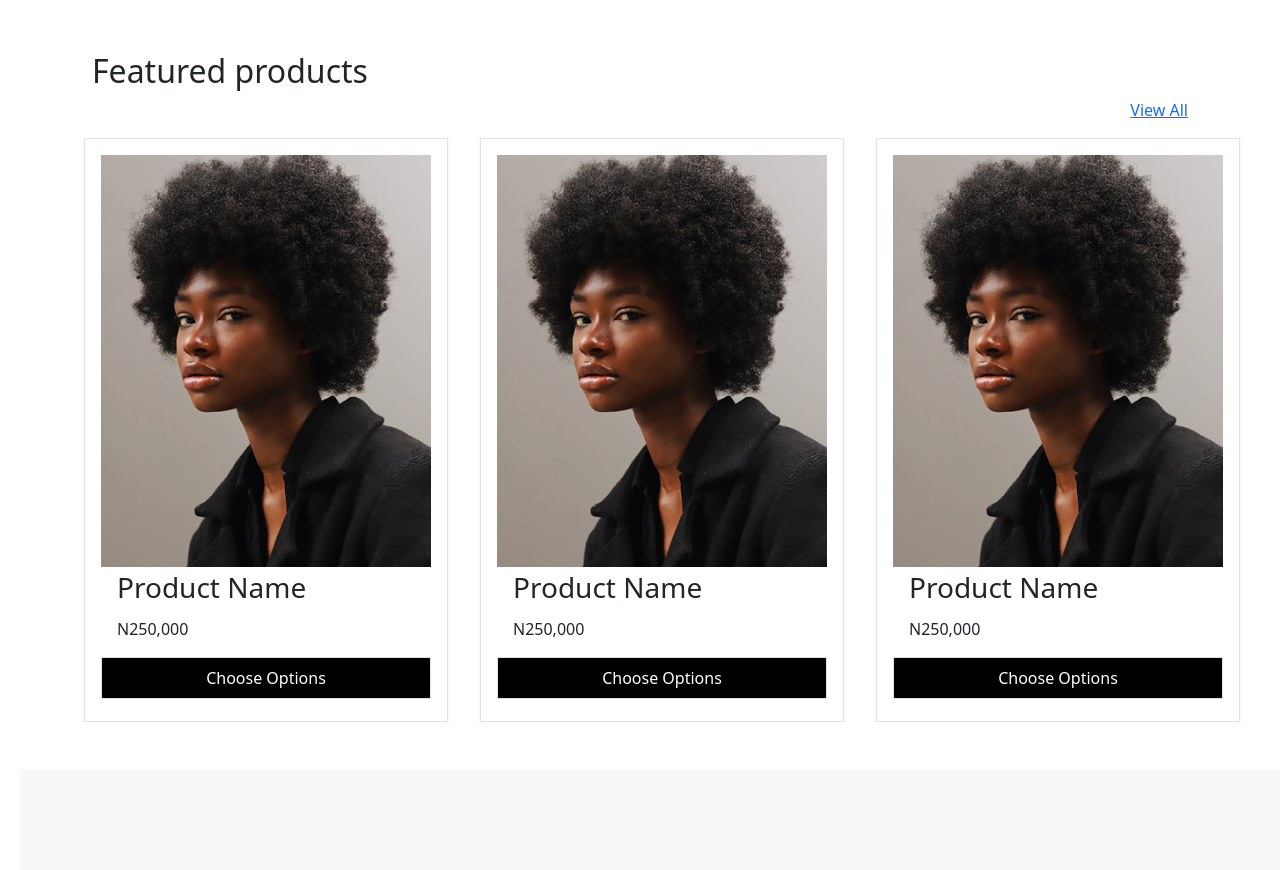
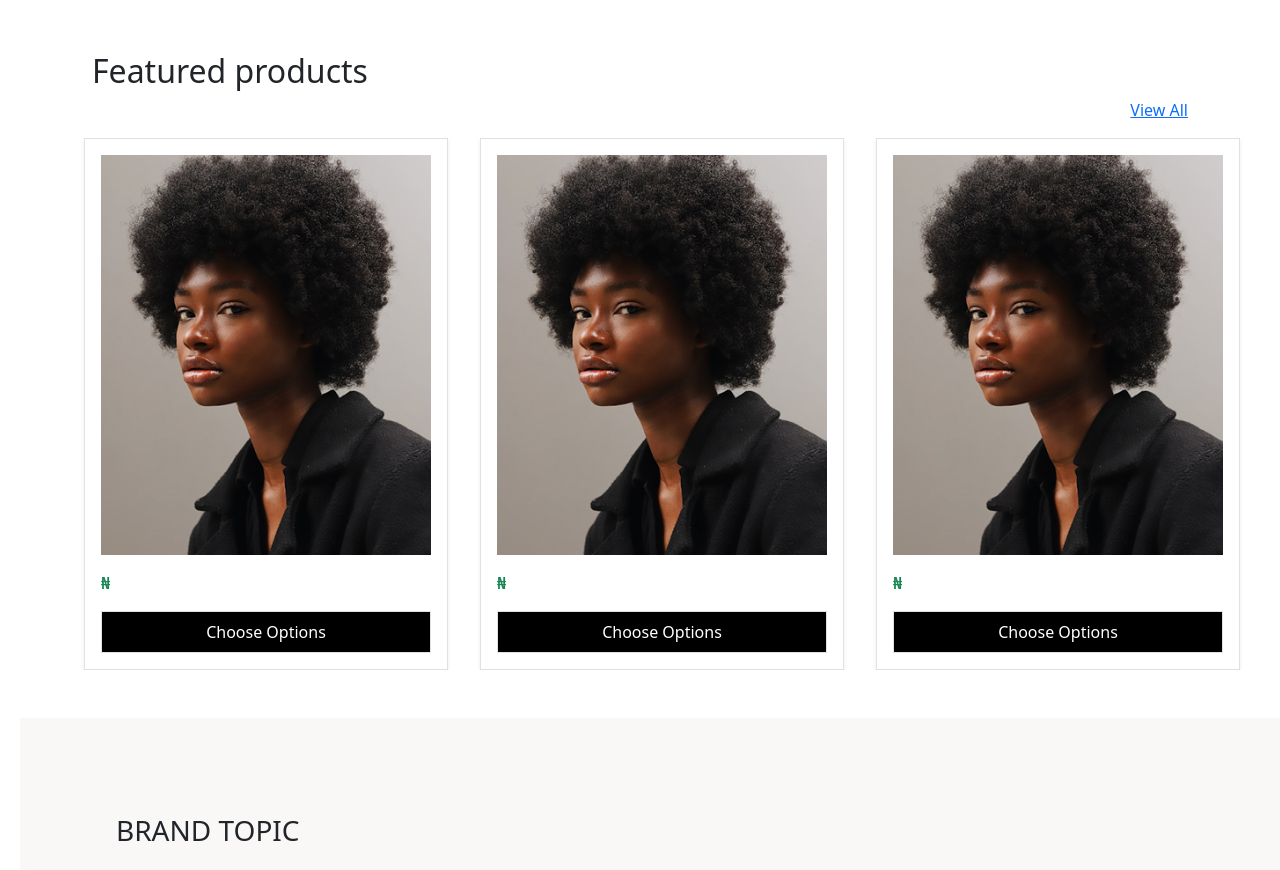
Before and after one commit to sennyrulz/Tisora, a React (Vite) app: page / in a window 1280 px wide. Shown: the part 660-1530 px from the top of the page. Built offline with nearby package versions, Linux system fonts and the light colour scheme.

Commit message:
updated Card

```diff
--- a/src/App.jsx
+++ b/src/App.jsx
@@ -10,7 +10,7 @@ import 'bootstrap/dist/css/bootstrap.min.css';
 import 'bootstrap/dist/js/bootstrap.bundle.min.js';
 import Logo from './pages/Logo';
 import HeroBanner from './components/HeroBanner';
-import Card from './components/card';
+import ProductCard from './components/ProductCard';
 import BrandTopic from './components/brandTopic';
 import Footer from './components/footer'
 import './App.css';
@@ -33,11 +33,12 @@ function App() {
                 </p>
               </div>
               <div className='cardScroll d-flex px-5 mb-5'>
-                <Card />
-                <Card />
-                <Card />
-                <Card />
-                <Card />
+                <ProductCard />
+                <ProductCard />
+                <ProductCard />
+                <ProductCard />
+                <ProductCard />
+                <ProductCard />
               </div>
             </div>
             <BrandTopic />
--- a/src/Components/Card.jsx
+++ /dev/null
@@ -1,27 +0,0 @@
-import React from 'react';
-import cardImg from '../assets/model.jpg';
-import { useNavigate } from "react-router-dom";
-
-const Card = () => {
-  const navigate = useNavigate();
-
-  return (
-    <div className="singleCard p-3 px-3 border border-1 mx-3 shadow-sm">
-      <div className="text-start bg-white" style={{ width: '330px', height: '550px' }}>
-        <img src={cardImg} alt="Product" className="cardImg img-fluid" />
-
-        <div>
-          <h3 className="px-3 py-1">Product Name</h3>
-          <p className="px-3">N250,000</p>
-
-          <button onClick={() => navigate("/shop")}
-            className="Btn-Option bg-black text-white p-2 px-5 border hover:bg-white hover:text-black transition-all duration-300"
-            style={{ width: '330px' }}>Choose Options
-          </button>
-        </div>
-      </div>
-    </div>
-  );
-};
-
-export default Card;
--- /dev/null
+++ b/src/Components/ProductCard.jsx
@@ -0,0 +1,36 @@
+
+import React from "react";
+import { Card } from "react-bootstrap";
+import { useNavigate } from "react-router-dom";
+import cardImg from "../assets/model.jpg";
+
+// Sample product data
+const productsData = [
+  { id: 1, name: 'Product A', price: 25000 },
+  { id: 2, name: 'Product B', price: 45000 },
+  { id: 3, name: 'Product C', price: 15000 },
+  { id: 4, name: 'Product D', price: 60000 }
+];
+
+const ProductCard = ({ name, price }) => {
+  const navigate = useNavigate();
+
+  return (
+      <div className="singleCard p-3 px-3 border border-1 mx-3 shadow-sm w-auto">
+          {/* Image Container */}
+          <div className="bg-secondary" style={{ height: '400px', width: '330px'}}>
+            <img src={cardImg} alt="" className="w-100 h-100" style={{ objectFit: 'cover' }} />
+          </div>
+
+          {/* Product Details */}
+          <div className="text-start">
+            <h5 className="mt-3">{name}</h5>
+            <p className="fw-bold text-success">₦{price}</p>
+            <button className="Btn-Option bg-black text-white p-2 px-5 border w-100 hover:bg-white hover:text-black transition-all duration-300">
+              Choose Options</button>
+          </div>
+        </div>
+      );
+    };
+
+export default ProductCard;
--- a/src/pages/Shop.jsx
+++ b/src/pages/Shop.jsx
@@ -13,19 +13,20 @@ const productsData = [
 // Card Component
 const ProductCard = ({ name, price }) => {
   return (
-    <Card className="shadow-sm border-0 w-100">
+    <div className="singleCard p-3 px-3 border border-1 mx-3 shadow-sm w-100">
       {/* Image Container */}
       <div className="bg-secondary" style={{ height: '400px' }}>
         <img src={cardImg} alt="" className="w-100 h-100" style={{ objectFit: 'cover' }} />
       </div>
 
       {/* Product Details */}
-      <Card.Body className="text-center">
+      <div className="text-start">
         <h5 className="mt-3">{name}</h5>
         <p className="fw-bold text-success">₦{price}</p>
-        <button className="btn btn-dark w-100">Choose Options</button>
-      </Card.Body>
-    </Card>
+        <button className="Btn-Option bg-black text-white p-2 px-5 border w-100 hover:bg-white hover:text-black transition-all duration-300">
+          Choose Options</button>
+      </div>
+    </div>
   );
 };
 
@@ -47,15 +48,14 @@ const Shop = () => {
       {/* Header & Sorting */}
       <Row>
         <Col md={6} className='d-flex flex-column'>
-          <h3 className='fw-medium mt-5' style={{ marginRight: '26rem' }}>PRODUCTS</h3>
+          <h3 className='fw-medium mt-5' style={{ marginRight: '26rem' }}>Product</h3>
           <div className='d-flex align-items-center gap-2' style={{ marginTop: '-30px' }}>
             <p className='text-muted mb-0'>Sort by:</p>
             <Form.Select
               className='mx-2 my-5'
               onChange={(e) => handleSort(e.target.value)}
               value={sort}
-              style={{ maxWidth: '200px' }}
-            >
+              style={{ maxWidth: '200px' }}>
               <option value='low-to-high'>Price, (Min price)</option>
               <option value='high-to-low'>Price, (Max price)</option>
             </Form.Select>
```
